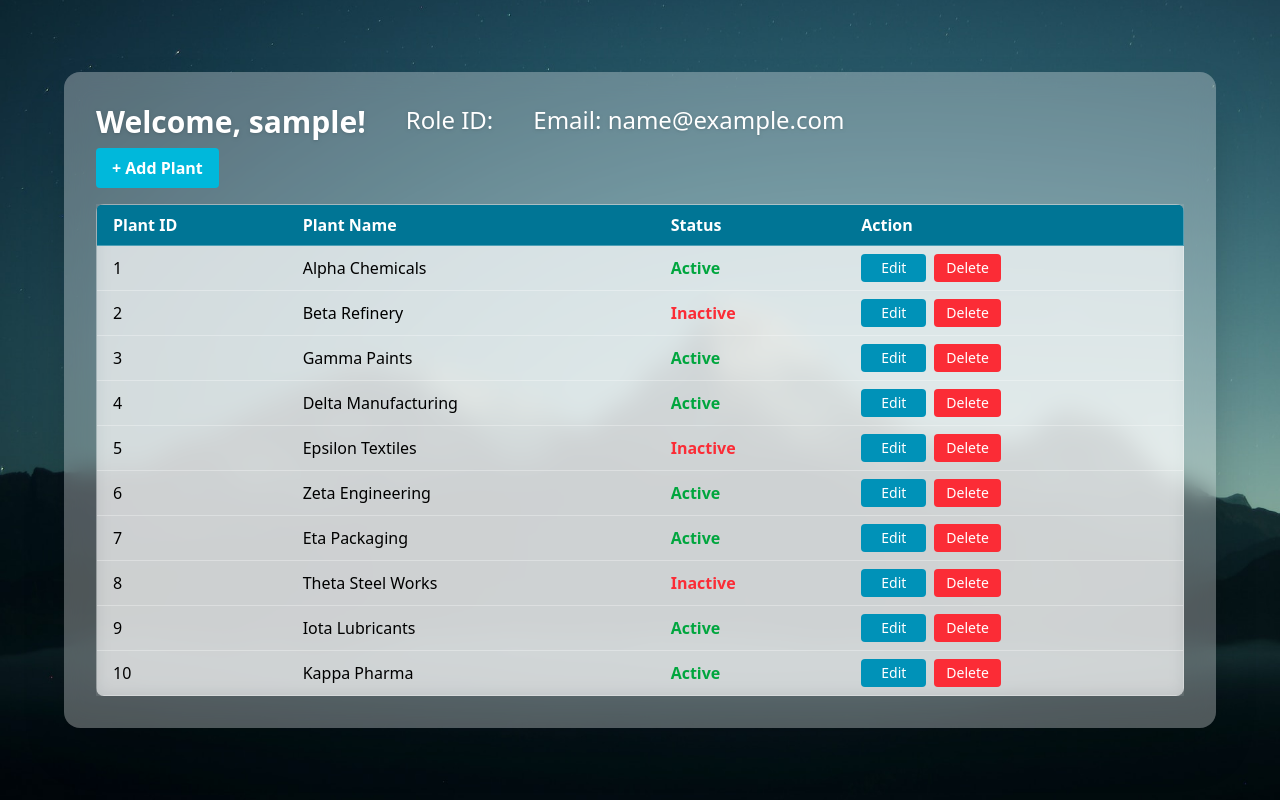
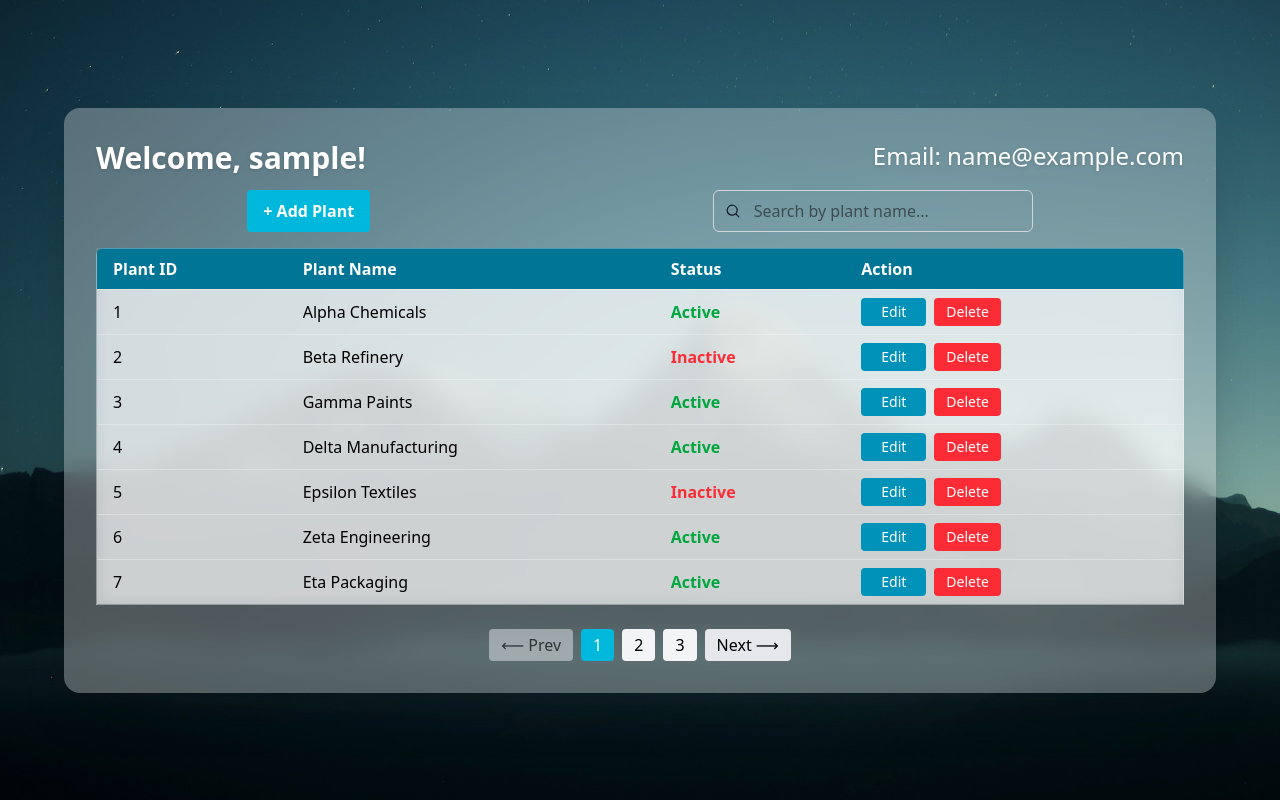
Before and after one commit to Manas2004WB/BatchOPT, a React (Vite) app: page /dashboard in a window 1280 px wide. Built offline with nearby package versions, Linux system fonts and the light colour scheme; sample sign-in values are in the browser's storage.

Commit message:
add pegination & search

```diff
--- a/package.json
+++ b/package.json
@@ -12,8 +12,10 @@
   "dependencies": {
     "@tailwindcss/vite": "^4.1.11",
     "bcryptjs": "^3.0.2",
+    "lodash": "^4.17.21",
     "react": "^19.1.0",
     "react-dom": "^19.1.0",
+    "react-icons": "^5.5.0",
     "react-router-dom": "^7.6.3",
     "tailwindcss": "^4.1.11"
   },
--- a/src/Pages/Dashboard.jsx
+++ b/src/Pages/Dashboard.jsx
@@ -1,15 +1,41 @@
-import React, { useState } from "react";
+import React, { useEffect, useState } from "react";
 import { plants as initialPlants } from "../PlantData";
 import heroBg from "../assets/hero-bg.jpg";
 import AddPlantForm from "../components/AddPlantForm";
 import UpdatePlantForm from "../components/UpdateForm";
+import SearchBar from "../components/SearchBar";
+import Pagination from "../components/Pagination";
+import _ from "lodash";
 
 const Dashboard = ({ user }) => {
   const [plantList, setPlantList] = useState(initialPlants);
   const [showModal, setShowModal] = useState(false);
   const [showUpdateModal, setShowUpdateModal] = useState(false);
   const [selectedPlant, setSelectedPlant] = useState(null);
+  const [searchQuery, setSearchQuery] = useState("");
+  const [debouncedQuery, setDebouncedQuery] = useState("");
+  const [currentPage, setCurrentPage] = useState(1);
+  const plantsPerPage = 7;
 
+  useEffect(() => {
+    const handler = _.debounce(() => {
+      setDebouncedQuery(searchQuery);
+      setCurrentPage(1); // Reset to first page on new search
+    }, 1000); // 300ms delay
+    handler();
+    // Cleanup debounce on unmount
+    return () => {
+      handler.cancel();
+    };
+  }, [searchQuery]);
+
+  const filteredPlants = plantList.filter((plant) =>
+    plant.plant_name.toLowerCase().includes(debouncedQuery.toLowerCase())
+  );
+  const indexOfLast = currentPage * plantsPerPage;
+  const indexOfFirst = indexOfLast - plantsPerPage;
+  const currentPlants = filteredPlants.slice(indexOfFirst, indexOfLast);
+  const totalPages = Math.ceil(filteredPlants.length / plantsPerPage);
   const handleAddPlant = (newPlant) => {
     const nextId =
       plantList.length > 0
@@ -37,24 +63,28 @@ const Dashboard = ({ user }) => {
       style={{ backgroundImage: `url(${heroBg})` }}
     >
       <div className="w-full max-w-6xl bg-white/30 backdrop-blur-md shadow-2xl rounded-2xl p-8 overflow-hidden">
-        <div className="flex flex-row gap-10">
+        <div className="flex flex-row gap-10 justify-between">
           <h2 className="text-3xl font-bold text-white drop-shadow mb-2">
             Welcome, {user.username}!
           </h2>
           <p className="text-white drop-shadow mb-1 text-2xl">
-            Role ID: {user.user_role_id}
-          </p>
-          <p className="text-white drop-shadow mb-1 text-2xl">
             Email: {user.email}
           </p>
         </div>
+        <div className="flex flex-row gap-10 justify-around mt-1.5">
+          <button
+            onClick={() => setShowModal(true)}
+            className="mb-4 bg-cyan-500 hover:bg-cyan-600 text-white font-semibold px-4 py-2 rounded"
+          >
+            + Add Plant
+          </button>
+          <SearchBar
+            query={searchQuery}
+            setQuery={setSearchQuery}
+            placeholder="Search by plant name..."
+          />
+        </div>
 
-        <button
-          onClick={() => setShowModal(true)}
-          className="mb-4 bg-cyan-500 hover:bg-cyan-600 text-white font-semibold px-4 py-2 rounded"
-        >
-          + Add Plant
-        </button>
         {showModal && (
           <div className="fixed inset-0 bg-black/40 backdrop-blur-sm flex items-center justify-center z-50">
             <div className="bg-white rounded-xl p-6 shadow-lg w-full max-w-md relative">
@@ -77,7 +107,7 @@ const Dashboard = ({ user }) => {
           </div>
         )}
 
-        <div className="overflow-x-auto rounded-lg">
+        <div className="overflow-x-auto rounded-lg min-h-[400px] overflow-auto">
           <table className="min-w-full text-left border border-white/30 backdrop-blur">
             <thead className="bg-cyan-700 text-white">
               <tr>
@@ -87,8 +117,8 @@ const Dashboard = ({ user }) => {
                 <th className="px-4 py-2">Action</th>
               </tr>
             </thead>
-            <tbody className="bg-white/60">
-              {plantList.map((plant) => (
+            <tbody className="bg-white/60 min-h-52">
+              {currentPlants.map((plant) => (
                 <tr
                   key={plant.plant_id}
                   className="border-t border-white/30 hover:bg-white/80 transition"
@@ -130,6 +160,11 @@ const Dashboard = ({ user }) => {
               ))}
             </tbody>
           </table>
+          <Pagination
+            currentPage={currentPage}
+            totalPages={totalPages}
+            onPageChange={(page) => setCurrentPage(page)}
+          />
           {showUpdateModal && (
             <div className="fixed inset-0 bg-black/40 backdrop-blur-sm flex items-center justify-center z-50">
               <div className="bg-white rounded-xl p-6 shadow-lg w-full max-w-md relative">
--- a/src/PlantData.js
+++ b/src/PlantData.js
@@ -9,4 +9,15 @@ export const plants = [
   { plant_id: 8, plant_name: "Theta Steel Works", is_active: false },
   { plant_id: 9, plant_name: "Iota Lubricants", is_active: true },
   { plant_id: 10, plant_name: "Kappa Pharma", is_active: true },
+  { plant_id: 11, plant_name: "Alpha Chemicals", is_active: true },
+  { plant_id: 12, plant_name: "Beta Refinery", is_active: false },
+  { plant_id: 13, plant_name: "Gamma Paints", is_active: true },
+  { plant_id: 14, plant_name: "Delta Manufacturing", is_active: true },
+  { plant_id: 15, plant_name: "Epsilon Textiles", is_active: false },
+  { plant_id: 16, plant_name: "Zeta Engineering", is_active: true },
+  { plant_id: 17, plant_name: "Eta Packaging", is_active: true },
+  { plant_id: 18, plant_name: "Theta Steel Works", is_active: false },
+  { plant_id: 19, plant_name: "Iota Lubricants", is_active: true },
+  { plant_id: 20, plant_name: "Kappa Pharma", is_active: true },
+  { plant_id: 21, plant_name: "Kappa Pharma", is_active: true },
 ];
--- /dev/null
+++ b/src/components/Pagination.jsx
@@ -0,0 +1,41 @@
+import React from "react";
+
+const Pagination = ({ currentPage, totalPages, onPageChange }) => {
+  const pageNumbers = Array.from({ length: totalPages }, (_, i) => i + 1);
+
+  return (
+    <div className="flex justify-center space-x-2 mt-6">
+      <button
+        onClick={() => onPageChange(currentPage - 1)}
+        disabled={currentPage === 1}
+        className="px-3 py-1 bg-gray-200 rounded disabled:opacity-50"
+      >
+        ⟵ Prev
+      </button>
+
+      {pageNumbers.map((num) => (
+        <button
+          key={num}
+          onClick={() => onPageChange(num)}
+          className={`px-3 py-1 rounded ${
+            num === currentPage
+              ? "bg-cyan-500 text-white"
+              : "bg-gray-100 hover:bg-gray-300"
+          }`}
+        >
+          {num}
+        </button>
+      ))}
+
+      <button
+        onClick={() => onPageChange(currentPage + 1)}
+        disabled={currentPage === totalPages}
+        className="px-3 py-1 bg-gray-200 rounded disabled:opacity-50"
+      >
+        Next ⟶
+      </button>
+    </div>
+  );
+};
+
+export default Pagination;
--- /dev/null
+++ b/src/components/SearchBar.jsx
@@ -0,0 +1,21 @@
+import React from "react";
+import { HiMiniMagnifyingGlass } from "react-icons/hi2";
+
+const SearchBar = ({ query, setQuery, placeholder }) => {
+  return (
+    <div className="relative w-full max-w-xs mb-4">
+      <span className="absolute inset-y-0 left-3 flex items-center text-gray-900">
+        <HiMiniMagnifyingGlass />
+      </span>
+      <input
+        type="text"
+        value={query}
+        onChange={(e) => setQuery(e.target.value)}
+        placeholder="Search by plant name..."
+        className="pl-10 pr-4 py-2 w-full border border-gray-300 rounded-md focus:outline-none focus:ring-2 focus:ring-cyan-500"
+      />
+    </div>
+  );
+};
+
+export default SearchBar;
--- a/src/components/UpdateForm.jsx
+++ b/src/components/UpdateForm.jsx
@@ -4,7 +4,6 @@ const UpdatePlantForm = ({ plant, onUpdate }) => {
   const [updatedPlant, setUpdatedPlant] = useState({ ...plant });
   const [error, setError] = useState("");
 
-  // Keep updated when a new plant is passed
   useEffect(() => {
     setUpdatedPlant(plant);
   }, [plant]);
```
Also changed, not shown: 1 other file (tests, documents, lock files or other folders).
